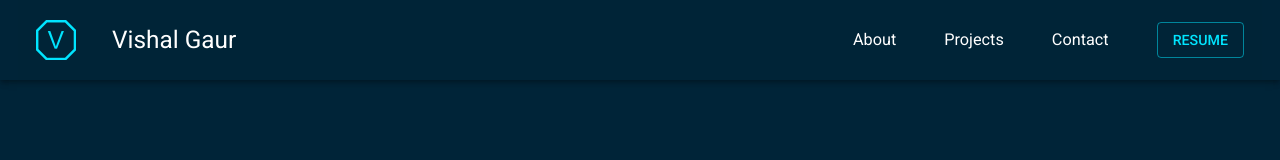
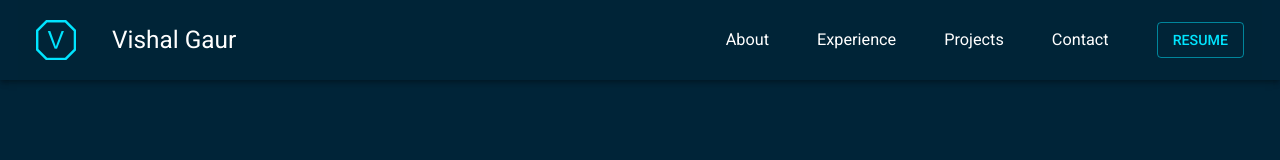
Before and after one commit to i-vishi/my-portfolio, a Next.js app: page / in a window 1280 px wide. Shown: the top 160 px of the page. Built offline with nearby package versions, Linux system fonts and the light colour scheme; no server answers.

Commit message:
added links to nav bar

```diff
--- a/components/AboutMe.js
+++ b/components/AboutMe.js
@@ -53,8 +53,8 @@ export default function About() {
   const classes = useStyles();
 
   return (
-    <Container className={classes.container}>
-      <ComponentHeading title="About Me" />
+    <Container id="about" className={classes.container}>
+      <ComponentHeading title="About Me"/>
       <Grid container className={classes.aboutGrids}>
         <Grid item lg={7} xs={12} className={classes.aboutText}>
           <Typography variant="body1">
--- a/components/Experience.js
+++ b/components/Experience.js
@@ -98,8 +98,8 @@ export default function Experience() {
   const [selectedJob, setSelectedJob] = useState(data[0]);
 
   return (
-    <Container className={classes.container}>
-      <ComponentHeading title="Places I've worked at" />
+    <Container id="experience" className={classes.container}>
+      <ComponentHeading title="Places I've worked at"/>
       <Grid container className={classes.expGrids}>
         <Grid item xs={3} container direction="column">
           {data &&
--- a/components/Projects.js
+++ b/components/Projects.js
@@ -59,8 +59,8 @@ export default function Projects() {
   ];
 
   return (
-    <Container className={classes.container}>
-      <ComponentHeading title="Some Projects I've Built" />
+    <Container id="projects" className={classes.container}>
+      <ComponentHeading title="Some Projects I've Built"/>
       <Grid container className={classes.proGrids} spacing={4} justify="center">
         {repoList &&
           repoList.map((repo, i) => {
--- a/components/TopNavBar.js
+++ b/components/TopNavBar.js
@@ -1,5 +1,6 @@
 import React from "react";
 import Image from "next/image";
+import Link from "next/link";
 import {
   AppBar,
   Container,
@@ -26,6 +27,7 @@ const useStyles = makeStyles((theme) => ({
   },
   navLink: {
     padding: theme.spacing(4, 0, 4, 8),
+    color: "#ffffff",
   },
   navDisplayFlex: {
     display: "flex",
@@ -33,11 +35,11 @@ const useStyles = makeStyles((theme) => ({
   },
   toolbarStyle: {
     minHeight: "80px",
-    backgroundColor: "#00243855"
+    backgroundColor: "#00243855",
   },
   resumeBtn: {
     marginLeft: theme.spacing(8),
-  }
+  },
 }));
 
 export default function TopNavBar() {
@@ -61,13 +63,24 @@ export default function TopNavBar() {
               Vishal Gaur
             </Typography>
             <div className={classes.navLinks}>
-              <Typography className={classes.navLink}>About</Typography>
-
-              <Typography className={classes.navLink}>Projects</Typography>
-
-              <Typography className={classes.navLink}>Contact</Typography>
+              <Link href="/#about">
+                <Typography className={classes.navLink}>About</Typography>
+              </Link>
+              <Link href="/#experience">
+                <Typography className={classes.navLink}>Experience</Typography>
+              </Link>
+              <Link href="/#projects">
+                <Typography className={classes.navLink}>Projects</Typography>
+              </Link>
+              <Link href="/#contact">
+                <Typography className={classes.navLink}>Contact</Typography>
+              </Link>
             </div>
-            <Button variant="outlined" color="secondary" className={classes.resumeBtn}>
+            <Button
+              variant="outlined"
+              color="secondary"
+              className={classes.resumeBtn}
+            >
               Resume
             </Button>
           </Toolbar>
```
